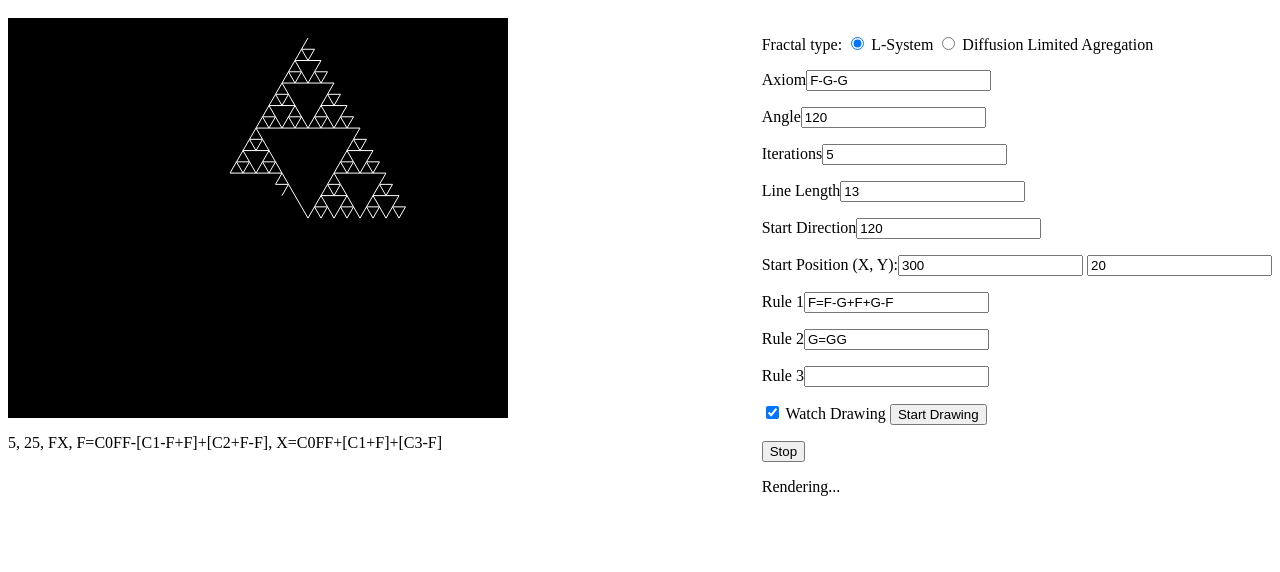
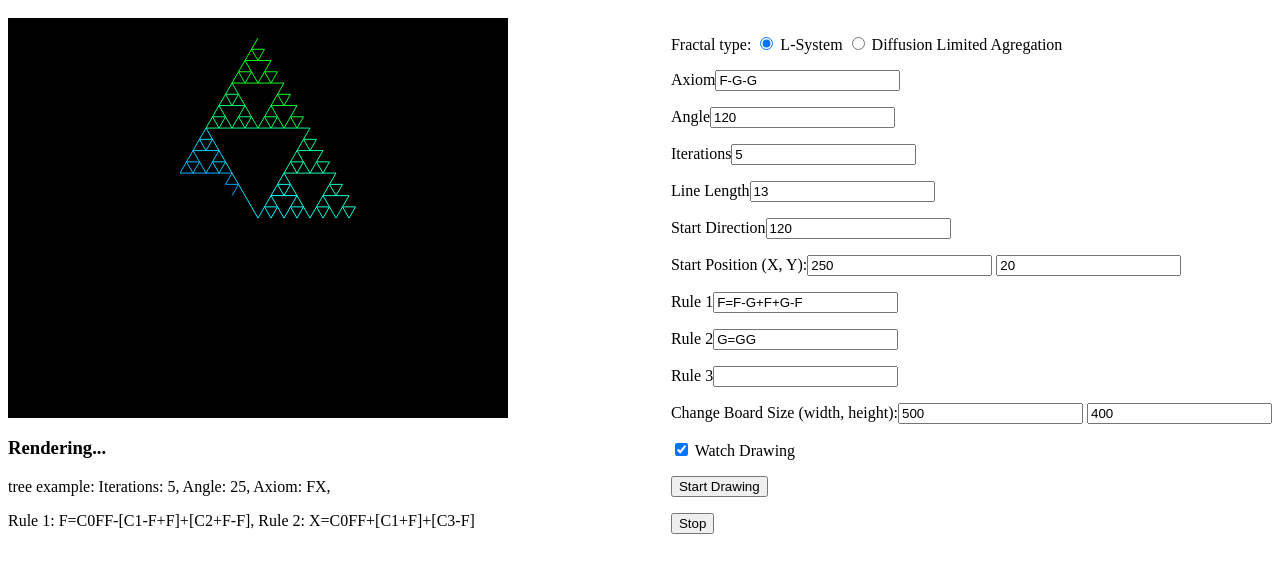
Before and after one commit to cgalbiati/fractals, a plain HTML site: page index.html in a window 1280 px wide. Shown: the part 48-620 px from the top of the page. Drawn offline with Linux system fonts and the light colour scheme.

Commit message:
rotating colors in both fractals, change board size

```diff
--- a/dla.js
+++ b/dla.js
@@ -1,11 +1,10 @@
 'use strict';
 
 let numHits = 0;
-
 const WALKER_COLOR = 'rgb(30,30,30)';
 const WALKER_COL_ARR = [20,30,40];
 const BR_COLOR = [0,0,0];
-let BLOB_COLOR = [0,255,0];
+let blobColor = [0,255,0];
 const WALKER_WIDTH = 8;
 let blobWidth = 1;
 let blob_growth = .5;
@@ -13,28 +12,9 @@ const NUM_WALKERS = 5;
 const MAX_ITERATIONS = 500000;
 const MAX_HITS = 800;
 
-//transforms color arr to rgb/rgba str
-function toRGB(colorArr){
-  //color is rgb val
-  let startStr = 'rgb(';
-  if(colorArr.length === 4) startStr = 'rgba(';
-  let colorStr = colorArr.reduce(function(built, cur) {
-      return built + cur.toString() + ',';
-    }, startStr);
-  colorStr = colorStr.slice(0, colorStr.length-1) + ')'
-  console.log(colorStr)
-  return colorStr;
-}
-
-function changeColor(){
-  if(BLOB_COLOR[2] < 253 && BLOB_COLOR[0] === 0) BLOB_COLOR[2]+=2;
-  else if (BLOB_COLOR[1] > 2) BLOB_COLOR[1]-=2;
-  else if (BLOB_COLOR[0]< 253) BLOB_COLOR[0]+=2;
-}
-
 //choose positions of seeds
 function plantSeeds(ctx, data){
-  let color = toRGB(BLOB_COLOR);
+  let color = toRGB(blobColor);
   var seeds = genSeeds(data);
   seeds.forEach(function(seedPos){
     // console.log('seed', seedPos)
@@ -43,11 +23,15 @@ function plantSeeds(ctx, data){
     ctx.fillStyle = color
     ctx.fill();
   })
-
 }
 
 function genSeeds(data){
   return [[getWidth()/2, getHeight()/2]];
+}
+
+function resetState(){
+  blobColor = [0,255,0];
+  numHits = 0;
 }
 
 //determines if a point is inside the image bounds
@@ -90,7 +74,7 @@ function walkRecurse(ctx, oldPos, maxIterations, iteration, maxHits, runOpt){
     let pixelPos = [ Math.floor(newPos[0]-WALKER_WIDTH/2) + collisionPixel % WALKER_WIDTH, Math.floor(newPos[1]-WALKER_WIDTH/2) + Math.floor(collisionPixel / WALKER_WIDTH) ];
 
     //draw growth
-    drawLine(ctx, genLine(oldPos[0], oldPos[1], pixelPos[0], pixelPos[1], blob_growth), toRGB(BLOB_COLOR), blobWidth);
+    drawLine(ctx, genLine(oldPos[0], oldPos[1], pixelPos[0], pixelPos[1], blob_growth), toRGB(blobColor), blobWidth);
     numHits ++;
     changeColor();
     //corner respawn
@@ -140,6 +124,7 @@ function movePos ([x,y]){
 
 
 function drawDLA(ctx, data){
+  resetState();
   plantSeeds(ctx, data);
   //start walkers
   // startWalkers(ctx, walkIt, 1, 1000)
--- a/index.html
+++ b/index.html
@@ -12,28 +12,32 @@
   <canvas id='canvas' style='background:black;'>
     Sorry, your brower does not seem to support canvas :(
   </canvas>
+
   <div style='float:right;'>
     <form id='drawing-opts'>
       <p>Fractal type:  <input type="radio" name="fractalType" value="lSystem" checked> L-System <input type="radio" name="fractalType" value="dla"> Diffusion Limited Agregation<br></p>
-      <p>Axiom<input type="text" name="axiom" value='F-G-G'></p>
-      <p>Angle<input type="number" name="angle" value='120'></p>
-      <p>Iterations<input type="number" name="iterations" value='5'></p>
-      <p>Line Length<input type="number" name="dist" value='13'></p>
-      <p>Start Direction<input type="number" name="startDir" value='120'></p>
-      <p>Start Position (X, Y):<input type="number" name="startPosX" value='300'> <input type="number" name="startPosY" value='20'> </p>
-      <p>Rule 1<input type="text" name="rule1" value='F=F-G+F+G-F'></p>
-      <p>Rule 2<input type="text" name="rule2" value='G=GG'></p>
-      <p>Rule 3<input type="text" name="rule3" value=''></p>
-      <input type="checkbox" name="watchDraw" checked> Watch Drawing
+      <p class='l-sys'>Axiom<input type="text" name="axiom" value='F-G-G'></p>
+      <p class='l-sys'>Angle<input type="number" name="angle" value='120'></p>
+      <p class='l-sys'>Iterations<input type="number" name="iterations" value='5'></p>
+      <p class='l-sys'>Line Length<input type="number" name="dist" value='13'></p>
+      <p class='l-sys'>Start Direction<input type="number" name="startDir" value='120'></p>
+      <p class='l-sys'>Start Position (X, Y):<input type="number" name="startPosX" value='250'> <input type="number" name="startPosY" value='20'> </p>
+      <p class='l-sys'>Rule 1<input type="text" name="rule1" value='F=F-G+F+G-F'></p>
+      <p class='l-sys'>Rule 2<input type="text" name="rule2" value='G=GG'></p>
+      <p class='l-sys'>Rule 3<input type="text" name="rule3" value=''></p>
+      <p>Change Board Size (width, height):<input type="number" name="canvasWidth" value='500'> <input type="number" name="canvasHeight" value='400'> </p>
+      <p> <input type="checkbox" name="watchDraw" checked> Watch Drawing</p>
       <input type='button' id='start-drawing' value='Start Drawing'>
     </form>
     <button id='stop'>Stop</button>
-    <p id='rendering'> Render... </p>
   </div>
-
-<div id='lalala'>
-  <P>5, 25, FX,  F=C0FF-[C1-F+F]+[C2+F-F],  X=C0FF+[C1+F]+[C3-F]</P>
-</div>
+  <div style="display:inline-block;">
+    <h3 id='rendering'> Rendering... </h3>
+    <p>tree example: Iterations: 5, Angle: 25, Axiom: FX, </P>
+    <p>Rule 1: F=C0FF-[C1-F+F]+[C2+F-F],  Rule 2: X=C0FF+[C1+F]+[C3-F]</p>
+  </div>
+<div id='lalala' style="float:left;">
+  </div>
 
 </body>
 </html>
--- a/l-systems.js
+++ b/l-systems.js
@@ -70,7 +70,8 @@ function parseInstrIt(ctx, currState, dist=20, angle=25){
     case 'G':
       [newX, newY] = genLineFromAngle(curX, curY, currState.curDir, dist);
       // console.log('draw', curX, curY, newX, newY, currState.curDir);
-      drawLine(ctx, [curX, curY, newX, newY]);
+      drawLine(ctx, [curX, curY, newX, newY], toRGB(blobColor));
+      changeColor();
       return Object.assign({}, currState, {curPos: [newX, newY]}, {instr: newInstr});
     case 'f':
       [newX, newY] = genLineFromAngle(curX, curY, currState.curDir, dist);
@@ -112,7 +113,8 @@ function parseInstrRecurse(ctx, currState, dist=20, angle=25){
     case 'G':
       [newX, newY] = genLineFromAngle(curX, curY, currState.curDir, dist);
       // console.log('draw', curX, curY, newX, newY, currState.curDir);
-      drawLine(ctx, [curX, curY, newX, newY]);
+      drawLine(ctx, [curX, curY, newX, newY], toRGB(blobColor));
+      changeColor();
       if(newInstr.length && contDrawing) return window.requestAnimFrame(parseInstrRecurse.bind(null, ctx, Object.assign({}, currState, {curPos: [newX, newY]}, {instr: newInstr}), dist, angle));
     case 'f':
       [newX, newY] = genLineFromAngle(curX, curY, currState.curDir, dist);
@@ -160,8 +162,8 @@ function makeInstr(axiom, replace, iterations){
 }
 
 function drawLSys(ctx, data){
+  showRender('Building...');
   console.time('instr')
-  showRender('Building...');
   let explodedInstr = makeInstr(data.axiom, data.replace, data.iterations || 5);
   hideRender();
   console.timeEnd('instr');
--- a/utility.js
+++ b/utility.js
@@ -1,14 +1,16 @@
-const CANVAS_HEIGHT = 400;
-const CANVAS_WIDTH = 500;
+let canvasHeight = 400;
+let canvasWidth = 500;
 let contDrawing = true;
 let watchDraw = false;
+let canvas;
+let ctx;
 
 
 function getWidth(){
-  return CANVAS_WIDTH ? CANVAS_WIDTH : window.innerWidth;
+  return canvasWidth ? canvasWidth : window.innerWidth;
 }
 function getHeight(){
-  return CANVAS_HEIGHT ? CANVAS_HEIGHT : window.innerHeight;
+  return canvasHeight ? canvasHeight : window.innerHeight;
 }
 
 function getColor(ctx, pos){
@@ -21,6 +23,18 @@ function getColorArea(ctx, pos, size){
   return ctx.getImageData(flooredCorner[0], flooredCorner[1], size, size).data;
 }
 
+//transforms color arr to rgb/rgba str
+function toRGB(colorArr){
+  //color is rgb val
+  let startStr = 'rgb(';
+  if(colorArr.length === 4) startStr = 'rgba(';
+  let colorStr = colorArr.reduce(function(built, cur) {
+      return built + cur.toString() + ',';
+    }, startStr);
+  colorStr = colorStr.slice(0, colorStr.length-1) + ')'
+  return colorStr;
+}
+
 function drawLine(ctx, [startX, startY, endX, endY], color, lineWidth){
   // console.log('drawing', startX, startY, endX, endY)
   if (!color) color = 'white';
@@ -31,18 +45,6 @@ function drawLine(ctx, [startX, startY, endX, endY], color, lineWidth){
   ctx.lineTo(endX, endY);
   ctx.stroke();
 }
-
-
-// function drawLine(ctx, startX, startY, endX, endY, color){
-//   // console.log('hi', startX, startY, endX, endY)
-//   if (!color) color = 'rgb(0,0, 255)';
-//   ctx.beginPath();
-//   ctx.strokeStyle = color;
-//   ctx.moveTo(startX, startY);
-//   ctx.lineTo(endX, endY);
-//   ctx.stroke();
-//   // console.log(startX, startY, endX, endY, color)
-// }
 
 // generate endX and endY for a given colision direction and length
 function genLine(oldX, oldY, nX, nY, lenMult=1){
@@ -63,25 +65,27 @@ function genLineFromAngle(curX, curY, dirAngle=35, dist=20){
   return [newX, newY];
 }
 
+function changeColor(){
+  //incr blue if red is 0 and blue is less than max
+  if(blobColor[2] < 254 && blobColor[0] === 0) blobColor[2]+=2;
+  // decr green if blue is 255 and green is > 0
+  else if (blobColor[1] > 1 && blobColor[2] > 253) blobColor[1]-=2;
+  // incr red if green is 0 and red is < max
+  else if (blobColor[0] < 255 && blobColor[1] < 2) blobColor[0]+=1;
+  // decr blue if red is max and blue is > 0
+  else if (blobColor[2] > 0 && blobColor[0] > 254) blobColor[2] -= 1;
+  //incr green if red is max and green is < max
+  else if (blobColor[1] < 255 && blobColor[0] > 254) blobColor[1] += 1;
+  //decr red if green is max and red > 0
+  else if (blobColor[0] > 0 && blobColor[1] > 254) blobColor[0] -= 1;
+}
+
 
 function init (canvas, data){
   if(canvas){
     canvas.width = getWidth();
     canvas.height = getHeight();
     let ctx = canvas.getContext("2d");
-    // ctx.lineWidth=1;
-
-  //test
-  // let color = 'blue';
-  // ctx.beginPath();
-  // ctx.strokeStyle = color;
-  // ctx.lineWidth = 10;
-  // ctx.moveTo(0, 0);
-  // ctx.lineTo(0, getHeight());
-  // ctx.lineTo(getWidth(), getHeight());
-  // ctx.lineTo(getWidth(), 0);
-  // ctx.lineTo(0, 0);
-  // ctx.stroke();
 
     return ctx;
 
@@ -103,6 +107,7 @@ function startDrawing(ctx){
   setTimeout(
     window.requestAnimFrame(function(){
       ctx.clearRect(0, 0, canvas.width, canvas.height);
+      resetState();
       contDrawing = true;
       console.log(' set true')
       let fractalFn = parseForm(ctx);
@@ -112,17 +117,6 @@ function startDrawing(ctx){
 
 }
 
-const testData = {
-  axiom: ['F','-','G','-','G'],
-  replace:{
-    'F': ['F','-','G','+','F','+','G','-','F'],
-    'G':['G','G']},
-  startPos: [getWidth()/2 - getHeight()/2, getHeight()-10],
-  dist: getHeight()/29,
-  angle:120
-}
-
-
 //parses form and returns bound fn
 function parseForm(ctx){
   let form = document.getElementById('drawing-opts');
@@ -130,6 +124,14 @@ function parseForm(ctx){
 
   //set watchdraw to val of checkbox
   watchDraw = form.watchDraw.checked ? true : false;
+
+  //set canvas size
+  canvasWidth = form.canvasWidth.value.length ? Number(form.canvasWidth.value) : 500;
+  if (canvasWidth < 5 || canvasWidth > 2000) canvasWidth = 500;
+  canvasHeight = form.canvasHeight.value.length ? Number(form.canvasHeight.value) : 500;
+  if (canvasHeight < 5 || canvasHeight > 2000) canvasHeight = 400;
+  canvas.width = canvasWidth;
+  canvas.height = canvasHeight;
 
   if(fractalType === 'lSystem'){
     let axiom = form.axiom.value.length ? form.axiom.value.split('') : ['F'];
@@ -165,30 +167,31 @@ function parseRule(ruleStr, rulesDict){
 }
 
 document.addEventListener("DOMContentLoaded", function(event) {
-  let canvas = document.getElementById('canvas');
-  let ctx = init(canvas);
+  canvas = document.getElementById('canvas');
+  ctx = init(canvas);
 
   //register stop button
   document.getElementById('stop').addEventListener('click', function(){
-    console.log('stoped')
+    // console.log('stoped')
     //set stopDrawin to true - stops recursive calls
     contDrawing = false;
+    hideRender();
   });
   document.getElementById('start-drawing').addEventListener('click', function(){
     contDrawing = false;
-    console.log('set here false')
-    setTimeout(startDrawing.bind(window, ctx), 100)
-
+    showRender('Rendering...');
+    // console.log('set here false')
+    setTimeout(startDrawing.bind(window, ctx), 100);
   });
   startDrawing(ctx);
 });
 
-function showRender(){
-  console.log('starting')
-  document.getElementById('rendering').innerHTML = 'Rendering...'
+function showRender(text){
+  // console.log('starting');
+  document.getElementById('rendering').innerHTML = text || 'Rendering...';
 }
 function hideRender(){
-  console.log('done')
+  // console.log('done')
   document.getElementById('rendering').innerHTML = '';
 }
 
```
